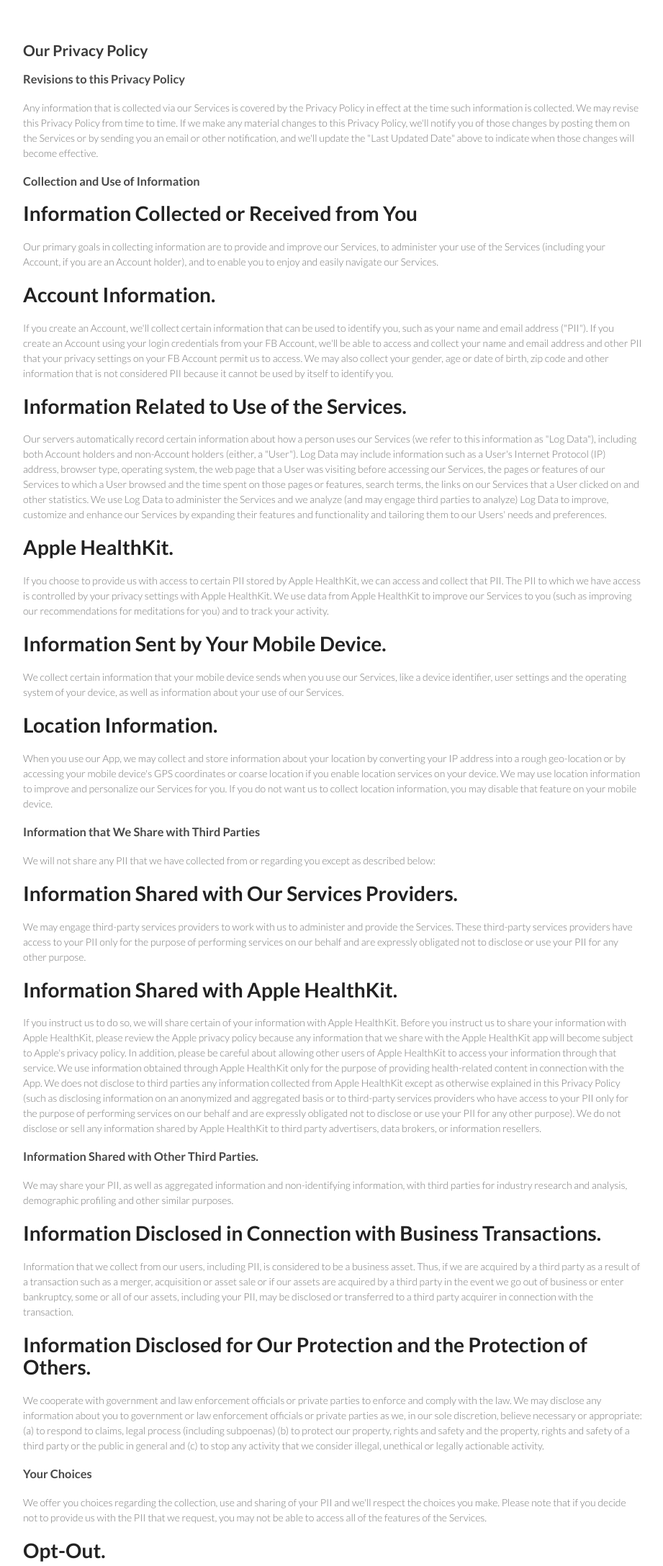
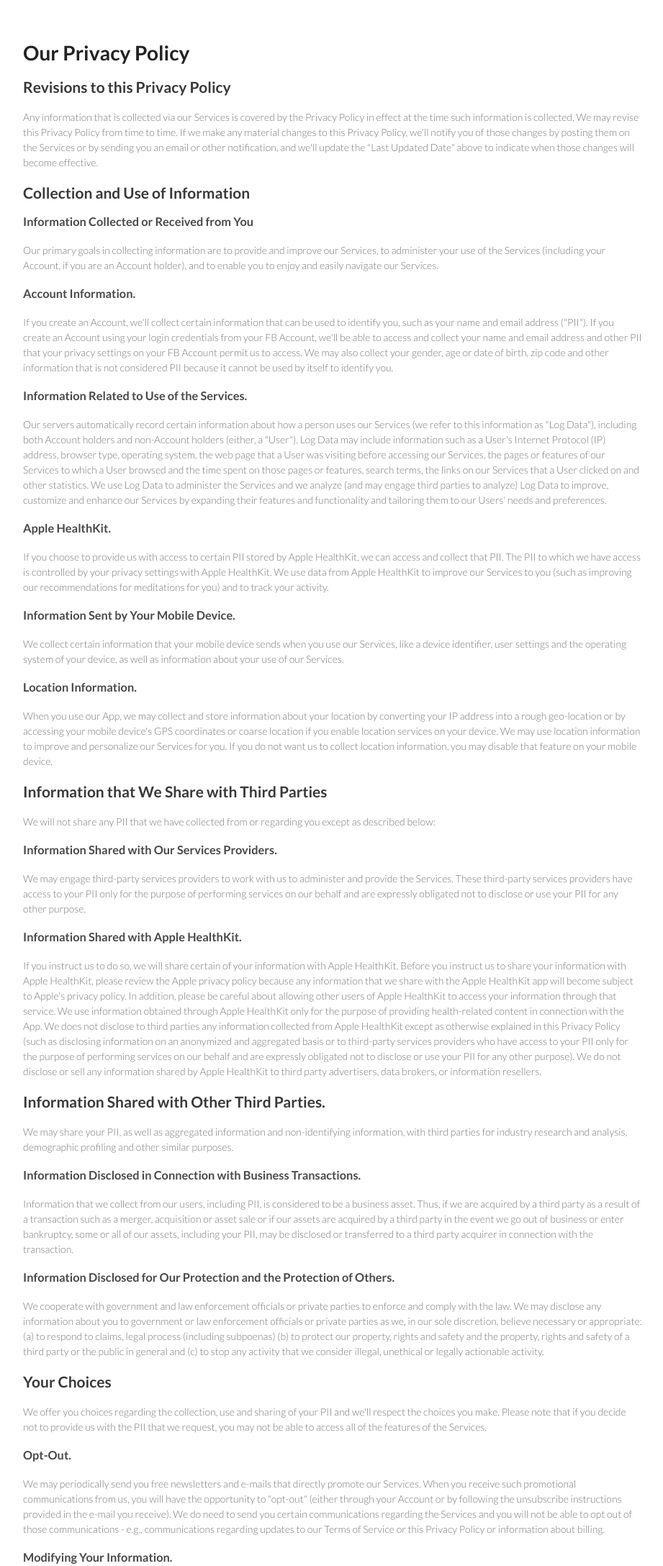
Before and after one commit to appsense/appsense.github.io, a plain HTML site: page habit/privacy-policy.html in a window 1280 px wide. Shown: the top 2176 px of the page at 72% size, without its empty margins (178-1099 px from the left). Drawn offline with Linux system fonts and the light colour scheme.

Commit message:
Update style

```diff
--- a/habit/privacy-policy.html
+++ b/habit/privacy-policy.html
@@ -15,91 +15,91 @@
 <script src="../javascripts/scale.fix.js"></script>
 <div class="wrapper">
 
-<h2>Our Privacy Policy</h2>
+<h1>Our Privacy Policy</h1>
 
-<h3>Revisions to this Privacy Policy</h3>
+<h2>Revisions to this Privacy Policy</h2>
 
 <p>Any information that is collected via our Services is covered by the Privacy Policy in effect at the time such information is collected. We may revise this Privacy Policy from time to time. If we make any material changes to this Privacy Policy, we'll notify you of those changes by posting them on the Services or by sending you an email or other notification, and we'll update the "Last Updated Date" above to indicate when those changes will become effective.</p>
 
-<h3>Collection and Use of Information</h3>
+<h2>Collection and Use of Information</h2>
 
-<h1>Information Collected or Received from You</h1>
+<h3>Information Collected or Received from You</h3>
 
 <p>Our primary goals in collecting information are to provide and improve our Services, to administer your use of the Services (including your Account, if you are an Account holder), and to enable you to enjoy and easily navigate our Services.</p>
 
-<h1>Account Information.</h1>
+<h3>Account Information.</h3>
 
 <p>If you create an Account, we'll collect certain information that can be used to identify you, such as your name and email address ("PII"). If you create an Account using your login credentials from your FB Account, we'll be able to access and collect your name and email address and other PII that your privacy settings on your FB Account permit us to access. We may also collect your gender, age or date of birth, zip code and other information that is not considered PII because it cannot be used by itself to identify you.</p>
 
-<h1>Information Related to Use of the Services.</h1>
+<h3>Information Related to Use of the Services.</h3>
 
 <p>Our servers automatically record certain information about how a person uses our Services (we refer to this information as "Log Data"), including both Account holders and non-Account holders (either, a "User"). Log Data may include information such as a User's Internet Protocol (IP) address, browser type, operating system, the web page that a User was visiting before accessing our Services, the pages or features of our Services to which a User browsed and the time spent on those pages or features, search terms, the links on our Services that a User clicked on and other statistics. We use Log Data to administer the Services and we analyze (and may engage third parties to analyze) Log Data to improve, customize and enhance our Services by expanding their features and functionality and tailoring them to our Users' needs and preferences.</p>
 
-<h1>Apple HealthKit.</h1>
+<h3>Apple HealthKit.</h3>
 
 <p>If you choose to provide us with access to certain PII stored by Apple HealthKit, we can access and collect that PII. The PII to which we have access is controlled by your privacy settings with Apple HealthKit. We use data from Apple HealthKit to improve our Services to you (such as improving our recommendations for meditations for you) and to track your activity.</p>
 
-<h1>Information Sent by Your Mobile Device.</h1>
+<h3>Information Sent by Your Mobile Device.</h3>
 
 <p>We collect certain information that your mobile device sends when you use our Services, like a device identifier, user settings and the operating system of your device, as well as information about your use of our Services.</p>
 
-<h1>Location Information.</h1>
+<h3>Location Information.</h3>
 
 <p>When you use our App, we may collect and store information about your location by converting your IP address into a rough geo-location or by accessing your mobile device's GPS coordinates or coarse location if you enable location services on your device. We may use location information to improve and personalize our Services for you. If you do not want us to collect location information, you may disable that feature on your mobile device.</p>
 
-<h3>Information that We Share with Third Parties</h3>
+<h2>Information that We Share with Third Parties</h2>
 
 <p>We will not share any PII that we have collected from or regarding you except as described below:</p>
 
-<h1>Information Shared with Our Services Providers.</h1>
+<h3>Information Shared with Our Services Providers.</h3>
 
 <p>We may engage third-party services providers to work with us to administer and provide the Services. These third-party services providers have access to your PII only for the purpose of performing services on our behalf and are expressly obligated not to disclose or use your PII for any other purpose.</p>
 
-<h1>Information Shared with Apple HealthKit.</h1>
+<h3>Information Shared with Apple HealthKit.</h3>
 
 <p>If you instruct us to do so, we will share certain of your information with Apple HealthKit. Before you instruct us to share your information with Apple HealthKit, please review the Apple privacy policy because any information that we share with the Apple HealthKit app will become subject to Apple's privacy policy. In addition, please be careful about allowing other users of Apple HealthKit to access your information through that service. We use information obtained through Apple HealthKit only for the purpose of providing health-related content in connection with the App. We does not disclose to third parties any information collected from Apple HealthKit except as otherwise explained in this Privacy Policy (such as disclosing information on an anonymized and aggregated basis or to third-party services providers who have access to your PII only for the purpose of performing services on our behalf and are expressly obligated not to disclose or use your PII for any other purpose). We do not disclose or sell any information shared by Apple HealthKit to third party advertisers, data brokers, or information resellers.</p>
 
-<h3>Information Shared with Other Third Parties.</h3>
+<h2>Information Shared with Other Third Parties.</h2>
 
 <p>We may share your PII, as well as aggregated information and non-identifying information, with third parties for industry research and analysis, demographic profiling and other similar purposes.</p>
 
-<h1>Information Disclosed in Connection with Business Transactions.</h1>
+<h3>Information Disclosed in Connection with Business Transactions.</h3>
 
 <p>Information that we collect from our users, including PII, is considered to be a business asset. Thus, if we are acquired by a third party as a result of a transaction such as a merger, acquisition or asset sale or if our assets are acquired by a third party in the event we go out of business or enter bankruptcy, some or all of our assets, including your PII, may be disclosed or transferred to a third party acquirer in connection with the transaction.</p>
 
-<h1>Information Disclosed for Our Protection and the Protection of Others.</h1>
+<h3>Information Disclosed for Our Protection and the Protection of Others.</h3>
 
 <p>We cooperate with government and law enforcement officials or private parties to enforce and comply with the law. We may disclose any information about you to government or law enforcement officials or private parties as we, in our sole discretion, believe necessary or appropriate: (a) to respond to claims, legal process (including subpoenas) (b) to protect our property, rights and safety and the property, rights and safety of a third party or the public in general and (c) to stop any activity that we consider illegal, unethical or legally actionable activity.</p>
 
-<h3>Your Choices</h3>
+<h2>Your Choices</h2>
 
 <p>We offer you choices regarding the collection, use and sharing of your PII and we'll respect the choices you make. Please note that if you decide not to provide us with the PII that we request, you may not be able to access all of the features of the Services.</p>
 
-<h1>Opt-Out.</h1>
+<h3>Opt-Out.</h3>
 
 <p>We may periodically send you free newsletters and e-mails that directly promote our Services. When you receive such promotional communications from us, you will have the opportunity to "opt-out" (either through your Account or by following the unsubscribe instructions provided in the e-mail you receive). We do need to send you certain communications regarding the Services and you will not be able to opt out of those communications - e.g., communications regarding updates to our Terms of Service or this Privacy Policy or information about billing.</p>
 
-<h1>Modifying Your Information.</h1>
+<h3>Modifying Your Information.</h3>
 
 <p>You can access and modify the PII associated with your Account by changing the Settings in the App or contacting us at mobilehabit@gmail.com. If you want us to delete your PII and your Account, please contact us at mobilehabit@gmail.com with your request. We'll take steps to delete your information as soon we can, but some information may remain in archived/backup copies for our records or as otherwise required by law.</p>
 
-<h3>The Security of Your Information</h3>
+<h2>The Security of Your Information</h2>
 
 <p>We take reasonable administrative, physical and electronic measures designed to protect the information that we collect from or about you (including your PII) from unauthorized access, use or disclosure. Please be aware, however, that no method of transmitting information over the Internet or storing information is completely secure. Accordingly, we cannot guarantee the absolute security of any information.</p>
 
-<h3>Links to Other Sites</h3>
+<h2>Links to Other Sites</h2>
 
 <p>Our Services may contain links to websites and services that are owned or operated by third parties (each, a "Third-Party Service"). Any information that you provide on or to a Third-Party Service or that is collected by a Third-party Service is provided directly to the owner or operator of the Third-party Service and is subject to the owner's or operator's privacy policy. We're not responsible for the content, privacy or security practices and policies of any Third-party Service. To protect your information we recommend that you carefully review the privacy policies of all Third-party Services that you access.</p>
 
-<h3>International Transfer</h3>
+<h2>International Transfer</h2>
 
 <p>Your PII may be transferred to, and maintained on, computers located outside of your state, province, country or other governmental jurisdiction where the privacy laws may not be as protective as those in your jurisdiction. If you're located outside the United States and choose to provide your PII to us, we may transfer your PII to the United States and process it there.</p>
 
-<h3>Our Policy Towards Children</h3>
+<h2>Our Policy Towards Children</h2>
 
 <p>Our Services are not directed to children under the age of 13 and we do not knowingly collect PII from children under the age of 13. If we learn that we have collected PII of a child under age 13 we will take steps to delete such information from our files as soon as possible.</p>
 
-<h1>Questions?</h1>
+<h3>Questions?</h3>
 
 <p>Please contact us at mobilehabit@gmail.com if you have any questions about our Privacy Policy.</p></div>
 
```
